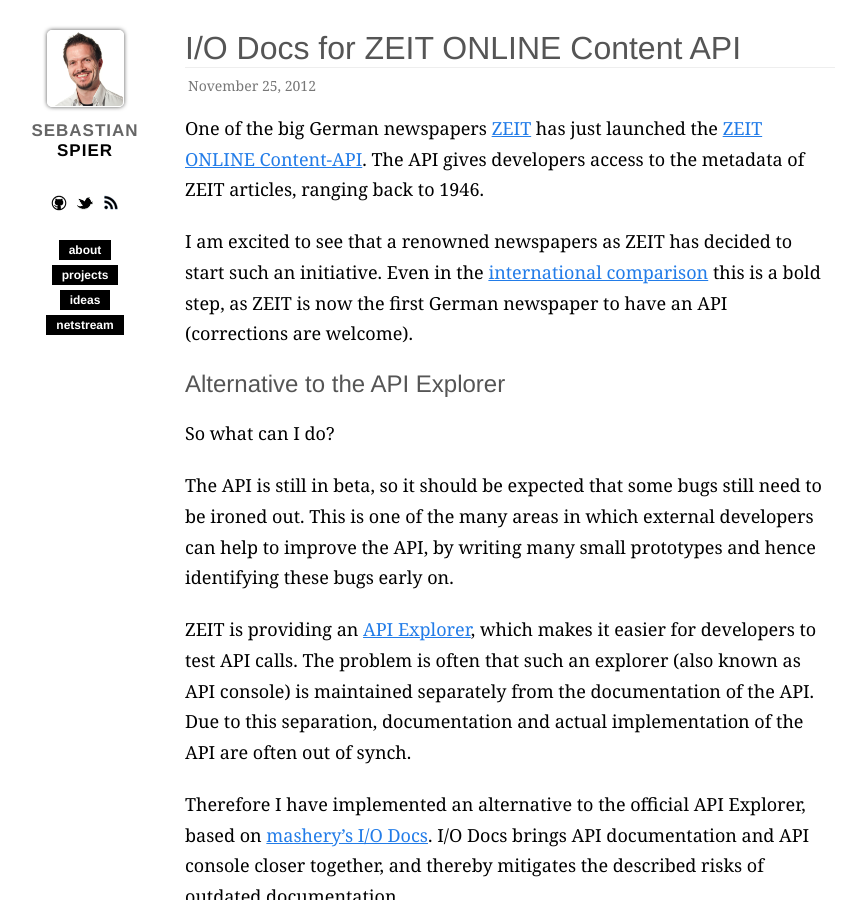
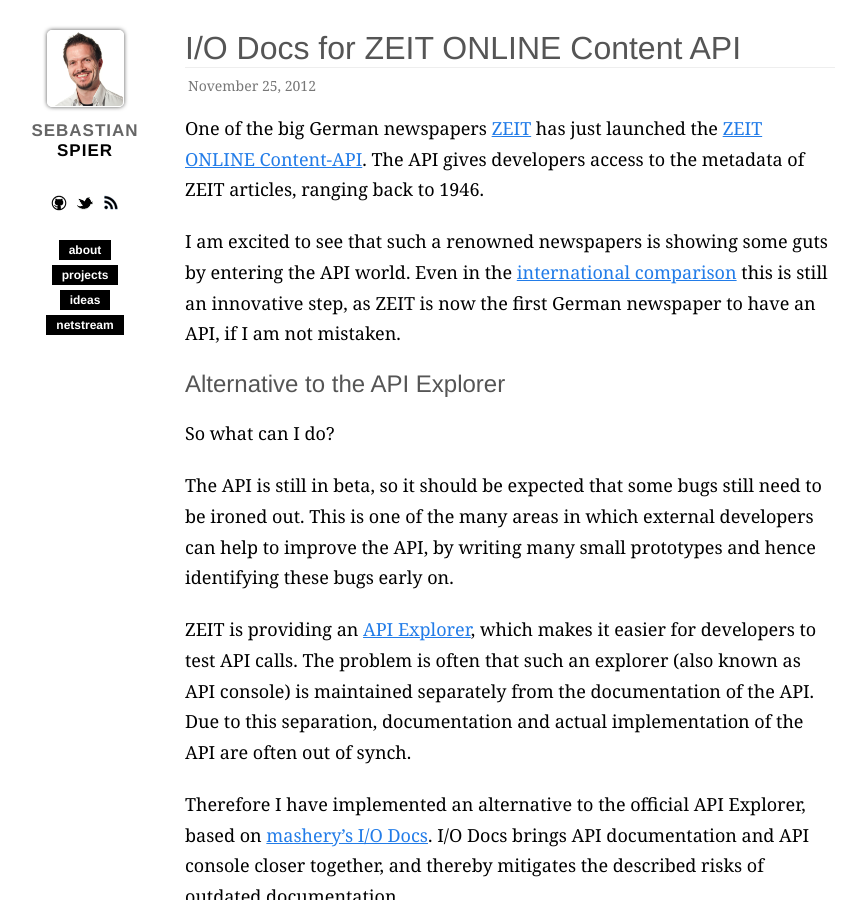
Before and after one commit to spier/spier.github.io, a Jekyll site: the page built from _posts/2012-11-25-iodocs-for-zeit-online-content-api.md, in a window 1280 px wide and 900 px high. Shown: the whole window, without its empty margins (15-873 px from the left). Built offline with Jekyll 4.4.1, drawn with Linux system fonts in a browser that asks for light colours; nearby versions of some CDN libraries; Markdown is read by kramdown in place of the engine named in the settings; comment, search, counter and statistics services are not loaded.

```diff
--- a/_posts/2012-11-25-iodocs-for-zeit-online-content-api.md
+++ b/_posts/2012-11-25-iodocs-for-zeit-online-content-api.md
@@ -6,7 +6,7 @@
 
 One of the big German newspapers [ZEIT](http://www.zeit.de) has just launched the [ZEIT ONLINE Content-API](http://developer.zeit.de/index/). The API gives developers access to the metadata of ZEIT articles, ranging back to 1946.
 
-I am excited to see that a renowned newspapers as ZEIT has decided to start such an initiative. Even in the [international comparison](http://blog.programmableweb.com/2012/01/09/how-many-newspapers-have-an-api/) this is a bold step, as ZEIT is now the first German newspaper to have an API (corrections are welcome).
+I am excited to see that such a renowned newspapers is showing some guts by entering the API world. Even in the [international comparison](http://blog.programmableweb.com/2012/01/09/how-many-newspapers-have-an-api/) this is still an innovative step, as ZEIT is now the first German newspaper to have an API, if I am not mistaken.
 
 ## Alternative to the API Explorer
 
```
